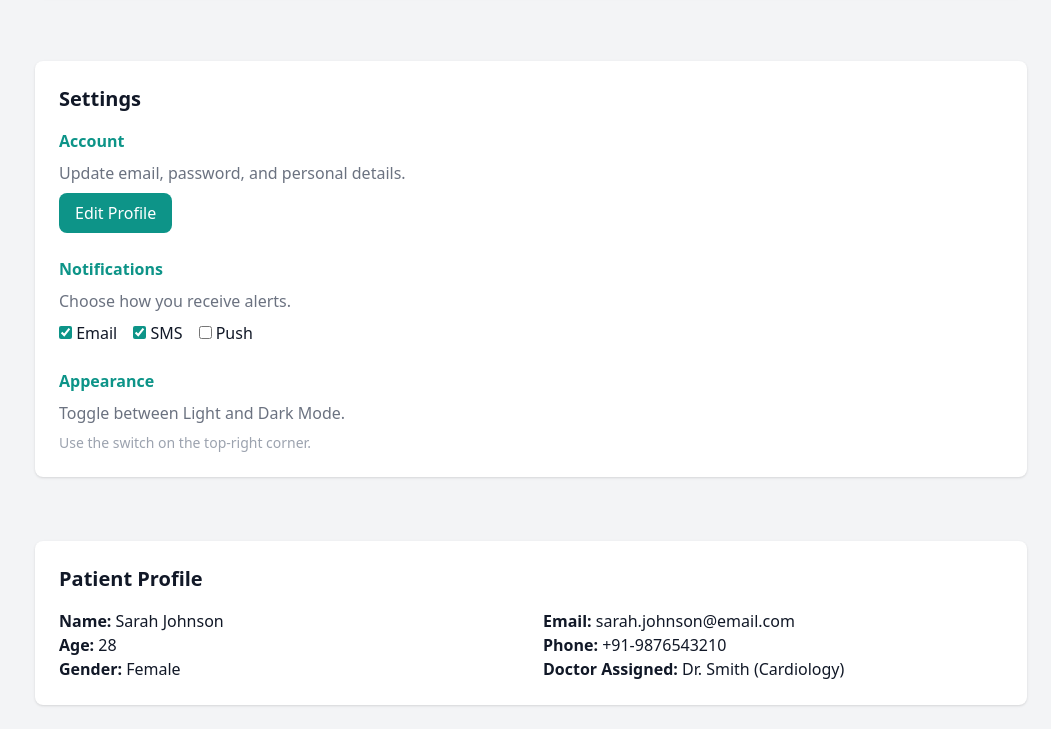
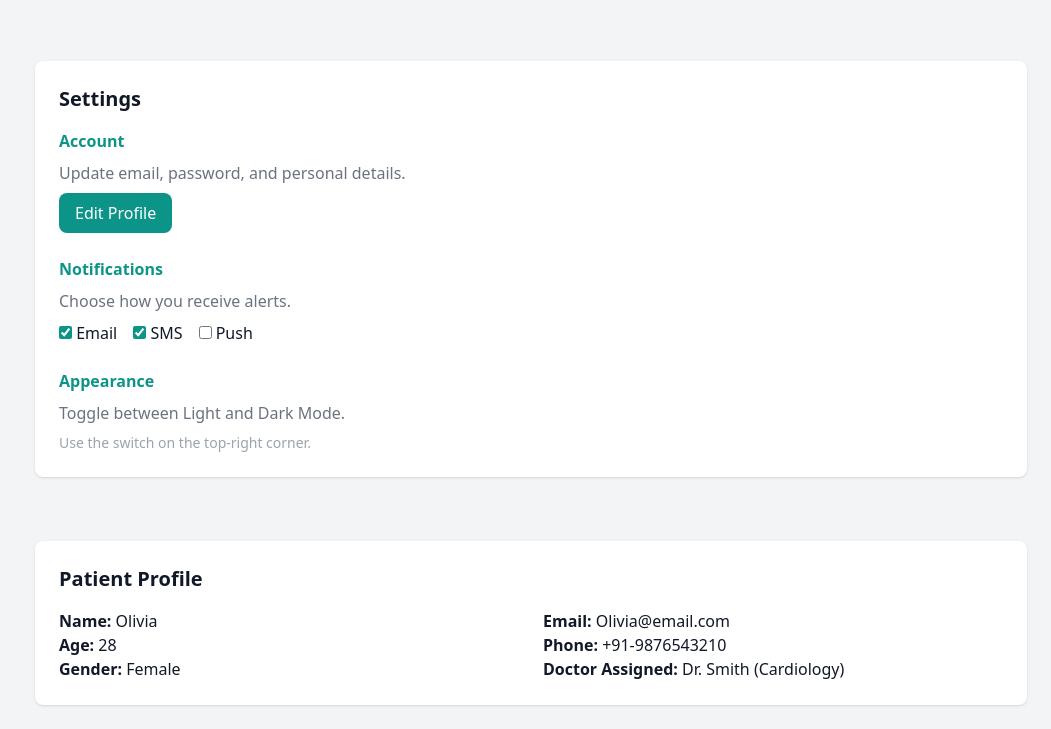
Before and after one commit to Sumanthch2002/HealthCard, a plain HTML site: page index.html in a window 1280 px wide. Shown: the part 875-1604 px from the top of the page, without its empty margins (229-1280 px from the left). Drawn offline with nearby package versions, Linux system fonts and the light colour scheme.

Commit message:
Update patient name and email in profile section

```diff
--- a/index.html
+++ b/index.html
@@ -152,12 +152,12 @@
           <h2 class="text-xl font-semibold mb-4">Patient Profile</h2>
           <div class="grid grid-cols-1 md:grid-cols-2 gap-6">
             <div>
-              <p><span class="font-semibold">Name:</span> Sarah Johnson</p>
+              <p><span class="font-semibold">Name:</span> Olivia</p>
               <p><span class="font-semibold">Age:</span> 28</p>
               <p><span class="font-semibold">Gender:</span> Female</p>
             </div>
             <div>
-              <p><span class="font-semibold">Email:</span> sarah.johnson@email.com</p>
+              <p><span class="font-semibold">Email:</span> Olivia@email.com</p>
               <p><span class="font-semibold">Phone:</span> +91-9876543210</p>
               <p><span class="font-semibold">Doctor Assigned:</span> Dr. Smith (Cardiology)</p>
             </div>
```
